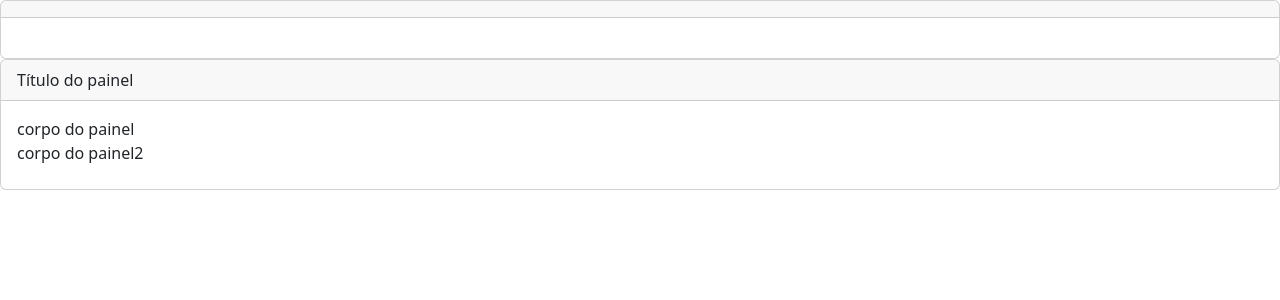
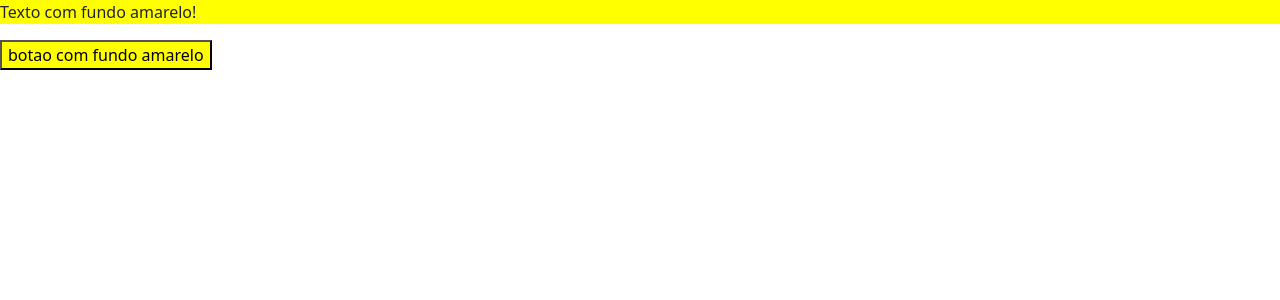
Before and after one commit to daniel-souto-rodrigues/first-project-angular, an Angular app: page / in a window 1280 px wide. Shown: the top 300 px of the page. Built offline with nearby package versions, Linux system fonts and the light colour scheme.

Commit message:
creating atribute directive

```diff
--- a/src/app/app.component.html
+++ b/src/app/app.component.html
@@ -1,10 +1 @@
-<app-example-ngcontent>
-  Special title treatment
-  <app-elvis-operator></app-elvis-operator>
-</app-example-ngcontent>
-
-<app-example-ngcontent>
-  <div class="title">Título do painel</div>
-  <div class="body">corpo do painel</div>
-  <div class="body">corpo do painel2</div>
-</app-example-ngcontent>
+<app-custom-directives></app-custom-directives>
--- a/src/app/app.module.ts
+++ b/src/app/app.module.ts
@@ -20,6 +20,8 @@ import { DirectivesNgclassComponent } from './directives-ngclass/directives-ngcl
 import { DirectiveNgstyleComponent } from './directive-ngstyle/directive-ngstyle.component';
 import { ElvisOperatorComponent } from './elvis-operator/elvis-operator.component';
 import { ExampleNgcontentComponent } from './example-ngcontent/example-ngcontent.component';
+import { BackgroundYellowDirective } from './shared/background-yellow.directive';
+import { CustomDirectivesComponent } from './custom-directives/custom-directives.component';
 
 @NgModule({
   declarations: [
@@ -37,7 +39,9 @@ import { ExampleNgcontentComponent } from './example-ngcontent/example-ngcontent
     DirectivesNgclassComponent,
     DirectiveNgstyleComponent,
     ElvisOperatorComponent,
-    ExampleNgcontentComponent
+    ExampleNgcontentComponent,
+    BackgroundYellowDirective,
+    CustomDirectivesComponent
   ],
   imports: [
     BrowserModule,
--- /dev/null
+++ b/src/app/custom-directives/custom-directives.component.html
@@ -0,0 +1,3 @@
+<p BackgroundYellow>Texto com fundo amarelo!</p>
+
+<button BackgroundYellow> botao com fundo amarelo</button>
--- /dev/null
+++ b/src/app/custom-directives/custom-directives.component.ts
@@ -0,0 +1,15 @@
+import { Component, OnInit } from '@angular/core';
+
+@Component({
+  selector: 'app-custom-directives',
+  templateUrl: './custom-directives.component.html',
+  styleUrls: ['./custom-directives.component.css']
+})
+export class CustomDirectivesComponent implements OnInit {
+
+  constructor() { }
+
+  ngOnInit(): void {
+  }
+
+}
--- /dev/null
+++ b/src/app/shared/background-yellow.directive.ts
@@ -0,0 +1,16 @@
+import { Directive, ElementRef, Renderer2 } from '@angular/core';
+
+@Directive({
+  selector: '[BackgroundYellow]'
+})
+export class BackgroundYellowDirective {
+
+  constructor(private _elementRef: ElementRef,
+    private _renderer: Renderer2
+  ) {
+    console.log(this._elementRef)
+    // this._elementRef.nativeElement.style.backgroundColor = 'yellow' //evitar usar este por vulnerabilidades que gera
+    this._renderer.setStyle(_elementRef.nativeElement, 'background-color', 'Yellow')
+  }
+
+}
```
Also changed, not shown: src/app/custom-directives/custom-directives.component.css (added), 2 other files (tests, documents, lock files or other folders).
